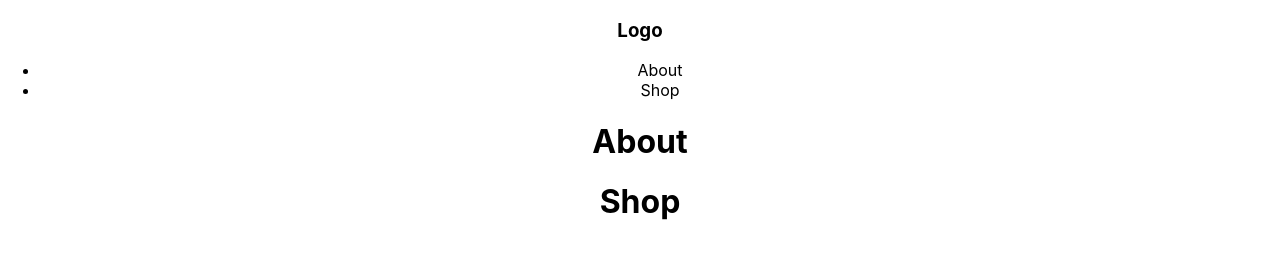
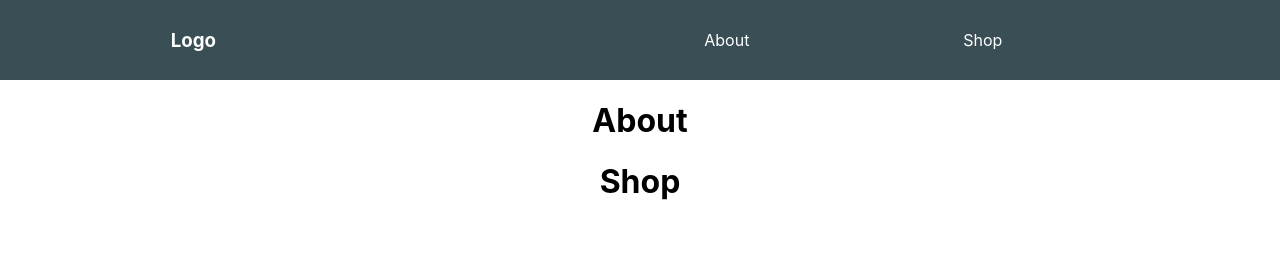
Before and after one commit to baderbintahir/routing, a React app: page / in a window 1280 px wide. Built offline with nearby package versions, Linux system fonts and the light colour scheme.

Commit message:
styled nav

```diff
--- a/src/Components/App.css
+++ b/src/Components/App.css
@@ -1,3 +1,24 @@
 .App {
   text-align: center;
 }
+
+nav{
+  display: flex;
+  justify-content: space-around;
+  align-items: center;
+  min-height: 10vh;
+  background: rgb(57, 78, 85);
+  color: white;
+}
+
+.nav-links{
+  width: 40%;
+  display: flex;
+  justify-content: space-around;
+  align-items: center;
+  list-style: none;
+}
+
+li, #logo{
+  cursor: pointer;
+}
--- a/src/Components/Nav.js
+++ b/src/Components/Nav.js
@@ -5,8 +5,8 @@ function Nav() {
   return (
     <div>
       <nav>
-          <h3>Logo</h3>
-          <ul>
+          <h3 id="logo">Logo</h3>
+          <ul className="nav-links">
               <li>About</li>
               <li>Shop</li>
           </ul>
```
